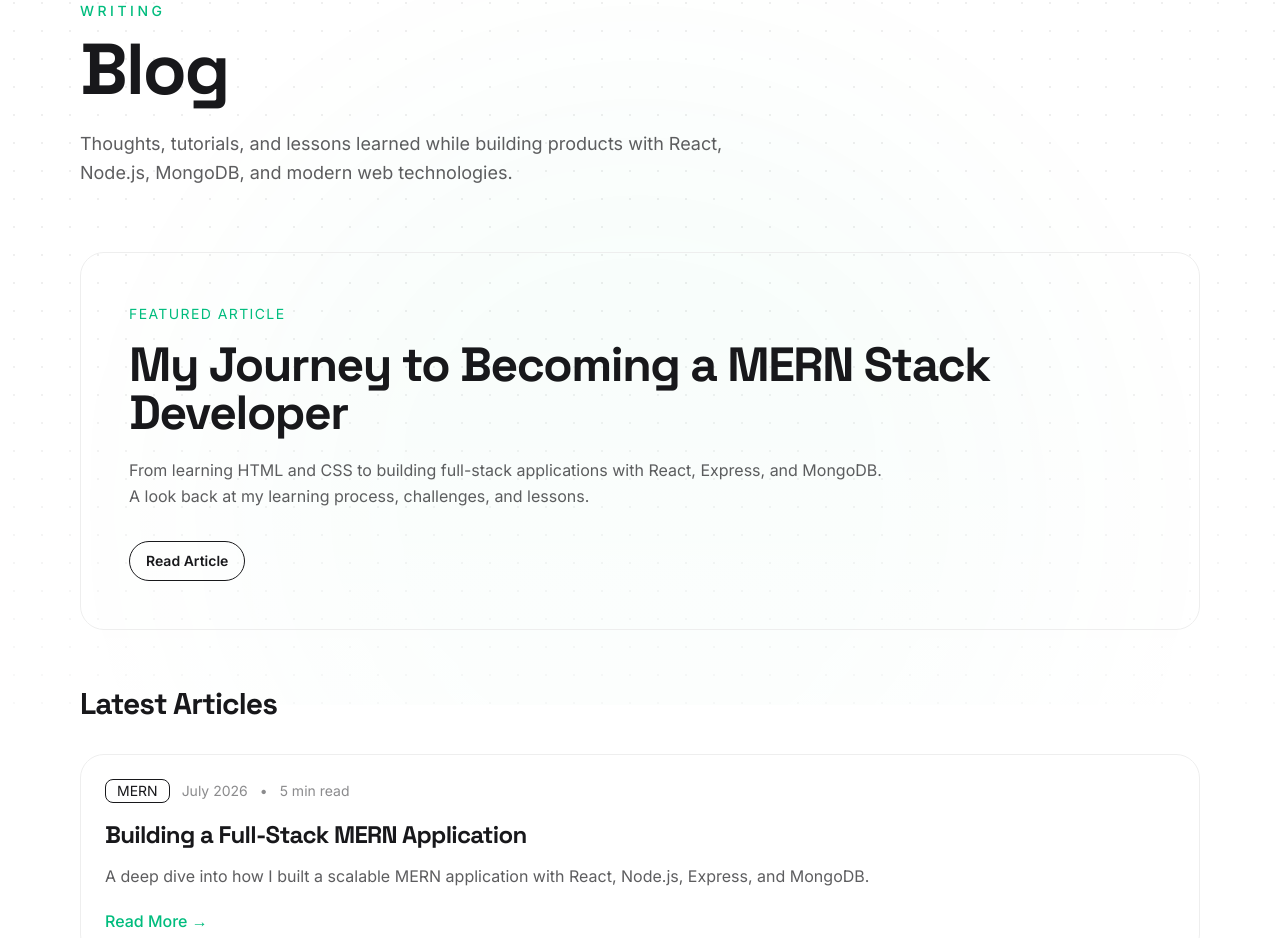
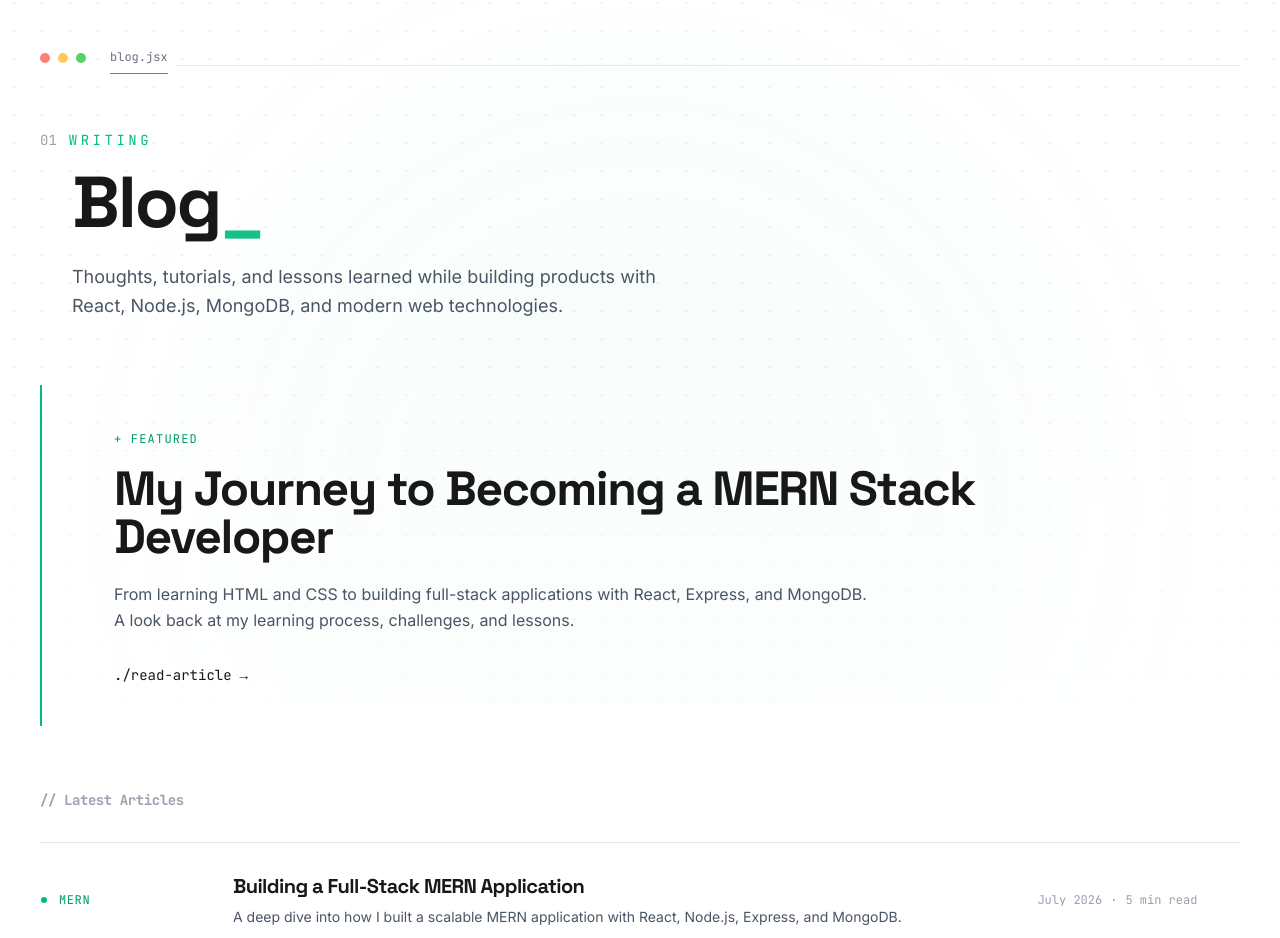
Before and after one commit to asik247/my_protfolio, a React (Vite) app: page /blog in a window 1280 px wide. Shown: the part 95-1033 px from the top of the page. Built offline with nearby package versions, Linux system fonts and the light colour scheme.

Commit message:
blog section done

```diff
--- a/public/projectsData.json
+++ b/public/projectsData.json
@@ -67,18 +67,16 @@
       "accessibilityScore": 94,
       "responsiveScore": 100
     },
-    "liveLink": "https://localchefbazaar-demo.netlify.app",
+
     "githubClient": "https://github.com/asik247/localchefbazaar-client",
     "githubServer": "https://github.com/asik247/localchefbazaar-server",
     "thumbnail": "https://placehold.co/800x600/png?text=LocalChefBazaar",
     "coverImage": "https://i.ibb.co.com/8LkRWgjq/localchefbazaar-home.jpg",
     "gallery": [
       "https://i.ibb.co.com/39JDY7tQ/localchefbazaar-chef-home.jpg",
-
       "https://i.ibb.co.com/GvxvNtmn/localchefbazaar-order-requests.jpg",
       "https://i.ibb.co.com/sd5qCYwR/localchefbazaar-manage-users.jpg",
       "https://i.ibb.co.com/TMNMtJQ9/localchefbazaar-platform-stats.jpg"
-
     ],
     "testimonial": {
       "name": "Project Reviewer",
@@ -154,7 +152,7 @@
       "accessibilityScore": 94,
       "responsiveScore": 100
     },
-    "liveLink": "https://zap-shift-demo.netlify.app",
+
     "githubClient": "https://github.com/asik247/zap-shift-client",
     "githubServer": "https://github.com/asik247/zap-shift-server",
     "thumbnail": "https://placehold.co/800x600/png?text=Zap-Shift",
@@ -170,6 +168,92 @@
       "name": "Project Reviewer",
       "designation": "Senior Developer",
       "quote": "Well-structured project with strong technical implementation."
+    }
+  },
+  {
+    "_id": {
+      "$oid": "8f219e9cb0eb53f16947ccf2"
+    },
+    "projectId": 4,
+    "projectName": "Abash Builders & Lands",
+    "slug": "abash-builders-lands",
+    "featured": true,
+    "status": "Completed",
+    "role": "Full Stack Developer",
+    "teamSize": 1,
+    "year": 2026,
+    "duration": "2-3 Months",
+    "overview": "Abash Builders & Lands is a modern real estate platform designed to showcase residential and commercial properties, streamline property inquiries, and provide a seamless browsing experience for potential buyers and investors.",
+    "problem": "Traditional property listing methods lacked an engaging digital presence, making it difficult for users to discover available properties and connect with real estate agents efficiently.",
+    "solution": "Developed a responsive full-stack real estate platform with property listings, advanced search functionality, inquiry management, and a professional user interface to enhance customer engagement.",
+    "whatIBuilt": [
+      "Modern real estate frontend application",
+      "Property listing management system",
+      "Advanced property search and filtering",
+      "Responsive landing pages",
+      "Inquiry and contact management system"
+    ],
+    "techStack": [
+      "React",
+      "Tailwind CSS",
+      "Firebase",
+      "Node.js",
+      "Express.js",
+      "MongoDB"
+    ],
+    "keyFeatures": [
+      "Property Listings",
+      "Advanced Search",
+      "Property Details Page",
+      "Responsive Design",
+      "Contact & Inquiry Forms",
+      "Secure Authentication"
+    ],
+    "responsibilities": [
+      "UI/UX Design",
+      "Frontend Development",
+      "Backend Development",
+      "Database Design",
+      "Deployment"
+    ],
+    "challenges": [
+      "Managing large property datasets",
+      "Optimizing property search performance",
+      "Building responsive layouts across devices",
+      "Ensuring secure data handling"
+    ],
+    "resultsAndImpact": [
+      "Improved online visibility for properties",
+      "Enhanced user engagement and inquiry generation",
+      "Provided a scalable digital platform for future business growth"
+    ],
+    "futureImprovements": [
+      "Interactive map integration",
+      "Property comparison feature",
+      "Real-time chat support",
+      "AI-powered property recommendations"
+    ],
+    "metrics": {
+      "performanceScore": 96,
+      "seoScore": 95,
+      "accessibilityScore": 93,
+      "responsiveScore": 100
+    },
+    "liveLink": "https://abash-builders-and-lands.vercel.app/",
+    "githubClient": "https://github.com/asik247",
+    "githubServer": "https://github.com/asik247",
+    "thumbnail": "https://placehold.co/800x600/png?text=Abash+Builders+%26+Lands",
+    "coverImage": "https://i.ibb.co.com/mCC3cnMx/Screenshot-91.png",
+    "gallery": [
+      "https://i.ibb.co.com/mrjrpVbc/Screenshot-92.png",
+      "https://i.ibb.co.com/TBtzhcy6/Screenshot-95.png",
+      "https://i.ibb.co.com/pv3NkNNR/Screenshot-94.png",
+      "https://i.ibb.co.com/gFBYCthy/Screenshot-93.png"
+    ],
+    "testimonial": {
+      "name": "Project Reviewer",
+      "designation": "Real Estate Consultant",
+      "quote": "A clean and professional real estate platform with excellent user experience and modern design standards."
     }
   },
   {
@@ -259,91 +343,6 @@
   },
   {
     "_id": {
-      "$oid": "8f219e9cb0eb53f16947ccf2"
-    },
-    "projectId": 4,
-    "projectName": "Thrust",
-    "slug": "thrust",
-    "featured": true,
-    "status": "Completed",
-    "role": "Full Stack Developer",
-    "teamSize": 1,
-    "year": 2026,
-    "duration": "4-6 Months",
-    "overview": "Thrust is a professional full-stack application built to solve real-world business problems with a modern user experience.",
-    "problem": "Users needed a faster, scalable, and more intuitive digital solution.",
-    "solution": "Designed and developed a complete MERN-based platform with secure authentication, dashboards, and responsive UI.",
-    "whatIBuilt": [
-      "Modern frontend application",
-      "REST API backend",
-      "Role-based authentication",
-      "Dashboard and analytics",
-      "Database architecture"
-    ],
-    "techStack": [
-      "React",
-      "Tailwind CSS",
-      "Firebase",
-      "Node.js",
-      "Express.js",
-      "MongoDB"
-    ],
-    "keyFeatures": [
-      "Authentication",
-      "Responsive Design",
-      "Dashboard",
-      "CRUD Operations",
-      "Search & Filtering",
-      "Secure APIs"
-    ],
-    "responsibilities": [
-      "UI/UX Design",
-      "Frontend Development",
-      "Backend Development",
-      "Database Design",
-      "Deployment"
-    ],
-    "challenges": [
-      "Performance optimization",
-      "Authentication security",
-      "State management",
-      "Scalable architecture"
-    ],
-    "resultsAndImpact": [
-      "Improved user experience",
-      "Reduced manual workflow",
-      "Scalable foundation for future growth"
-    ],
-    "futureImprovements": [
-      "Mobile app",
-      "AI features",
-      "Real-time notifications"
-    ],
-    "metrics": {
-      "performanceScore": 95,
-      "seoScore": 92,
-      "accessibilityScore": 94,
-      "responsiveScore": 100
-    },
-    "liveLink": "https://thrust-demo.netlify.app",
-    "githubClient": "https://github.com/asik247/thrust-client",
-    "githubServer": "https://github.com/asik247/thrust-server",
-    "thumbnail": "https://placehold.co/800x600/png?text=Thrust",
-    "coverImage": "https://placehold.co/1600x900/png?text=Thrust+Cover",
-    "gallery": [
-      "https://placehold.co/1600x900/png?text=Thrust+Screen+1",
-      "https://placehold.co/1600x900/png?text=Thrust+Screen+2",
-      "https://placehold.co/1600x900/png?text=Thrust+Screen+3",
-      "https://placehold.co/1600x900/png?text=Thrust+Screen+4"
-    ],
-    "testimonial": {
-      "name": "Project Reviewer",
-      "designation": "Senior Developer",
-      "quote": "Well-structured project with strong technical implementation."
-    }
-  },
-  {
-    "_id": {
       "$oid": "5ec84d8dbc74254770f58904"
     },
     "projectId": 5,
@@ -414,12 +413,13 @@
     "githubClient": "https://github.com/asik247/skillshare-lms-client",
     "githubServer": "https://github.com/asik247/skillshare-lms-server",
     "thumbnail": "https://placehold.co/800x600/png?text=SkillShare LMS",
-    "coverImage": "https://placehold.co/1600x900/png?text=SkillShare LMS+Cover",
+    "coverImage": "https://i.ibb.co.com/d0Ywg4Tb/Screenshot-83.png",
     "gallery": [
-      "https://placehold.co/1600x900/png?text=SkillShare LMS+Screen+1",
-      "https://placehold.co/1600x900/png?text=SkillShare LMS+Screen+2",
-      "https://placehold.co/1600x900/png?text=SkillShare LMS+Screen+3",
-      "https://placehold.co/1600x900/png?text=SkillShare LMS+Screen+4"
+      "https://i.ibb.co.com/LzLdJPFw/Screenshot-85.png",
+      "https://i.ibb.co.com/tPKXjGsK/Screenshot-90.png",
+      "https://i.ibb.co.com/kswnMk1X/Screenshot-84.png",
+      "https://i.ibb.co.com/bjqkhX9Z/Screenshot-88.png",
+      "https://i.ibb.co.com/YT2HpPrL/Screenshot-87.png"
     ],
     "testimonial": {
       "name": "Project Reviewer",
@@ -499,12 +499,12 @@
     "githubClient": "https://github.com/asik247/smartdeals-auction-client",
     "githubServer": "https://github.com/asik247/smartdeals-auction-server",
     "thumbnail": "https://placehold.co/800x600/png?text=SmartDeals Auction",
-    "coverImage": "https://placehold.co/1600x900/png?text=SmartDeals Auction+Cover",
+    "coverImage": "https://i.ibb.co.com/SwFmvtQn/Screenshot-71.png",
     "gallery": [
-      "https://placehold.co/1600x900/png?text=SmartDeals Auction+Screen+1",
-      "https://placehold.co/1600x900/png?text=SmartDeals Auction+Screen+2",
-      "https://placehold.co/1600x900/png?text=SmartDeals Auction+Screen+3",
-      "https://placehold.co/1600x900/png?text=SmartDeals Auction+Screen+4"
+      "https://i.ibb.co.com/rRQJcmsb/Screenshot-75.png",
+      "https://i.ibb.co.com/8g7JP4s9/Screenshot-76.png",
+      "https://i.ibb.co.com/6cNfxvC6/Screenshot-72.png",
+      "https://i.ibb.co.com/YTw8zJ95/Screenshot-73.png"
     ],
     "testimonial": {
       "name": "Project Reviewer",
@@ -754,12 +754,12 @@
     "githubClient": "https://github.com/asik247/payoo-mfs-client",
     "githubServer": "https://github.com/asik247/payoo-mfs-server",
     "thumbnail": "https://placehold.co/800x600/png?text=Payoo MFS",
-    "coverImage": "https://placehold.co/1600x900/png?text=Payoo MFS+Cover",
+    "coverImage": "https://i.ibb.co.com/3mwfgjDj/Screenshot-78.png",
     "gallery": [
-      "https://placehold.co/1600x900/png?text=Payoo MFS+Screen+1",
-      "https://placehold.co/1600x900/png?text=Payoo MFS+Screen+2",
-      "https://placehold.co/1600x900/png?text=Payoo MFS+Screen+3",
-      "https://placehold.co/1600x900/png?text=Payoo MFS+Screen+4"
+      "https://i.ibb.co.com/sJswdLTZ/Screenshot-77.png",
+      "https://i.ibb.co.com/r2M7xYPV/Screenshot-81.png",
+      "https://i.ibb.co.com/PsJgvtPY/Screenshot-79.png",
+      "https://i.ibb.co.com/r2rtkMtd/Screenshot-82.png"
     ],
     "testimonial": {
       "name": "Project Reviewer",
--- a/src/Pages/Blog/Blog.jsx
+++ b/src/Pages/Blog/Blog.jsx
@@ -31,101 +31,127 @@ const blogPosts = [
     },
 ];
 
+// Syntax-style color per category — mirrors how an editor colors tags/keywords
+const categoryStyles = {
+    MERN: { text: 'text-emerald-600', dot: 'bg-emerald-500', border: 'group-hover:border-emerald-500/40' },
+    Backend: { text: 'text-amber-600', dot: 'bg-amber-500', border: 'group-hover:border-amber-500/40' },
+    Frontend: { text: 'text-violet-600', dot: 'bg-violet-500', border: 'group-hover:border-violet-500/40' },
+};
+
 const Blog = () => {
     return (
-        <section className="min-h-screen py-24">
-            <div className="max-w-6xl mx-auto px-4">
+        <section className="min-h-screen py-26 md:py-34 ">
+            <div className="w-full p-2">
+
+                {/* Editor tab bar — signature element */}
+                <div className="flex items-center gap-2 mb-16">
+                    <span className="w-2.5 h-2.5 rounded-full bg-[#FF5F56]/80" />
+                    <span className="w-2.5 h-2.5 rounded-full bg-[#FFBD2E]/80" />
+                    <span className="w-2.5 h-2.5 rounded-full bg-[#27C93F]/80" />
+                    <span className="ml-4 font-mono text-xs text-gray-500 border-b border-emerald-500 pb-2 -mb-2">
+                        blog.jsx
+                    </span>
+                    <div className="flex-1 border-b border-gray-200 pb-2 -mb-2" />
+                </div>
 
                 {/* Header */}
                 <div className="mb-16">
-                    <p className="text-emerald-500 uppercase tracking-[0.25em] text-sm font-medium mb-3">
+                    <div className="flex items-baseline gap-3 mb-4">
+                        <span className="font-mono text-sm text-gray-400">01</span>
+                        <p className="text-emerald-500 uppercase tracking-[0.25em] text-sm font-mono">
                             Writing
                         </p>
+                    </div>
 
-                    <h1 className="text-5xl md:text-7xl font-bold mb-6">
+                    <h1 className="text-5xl md:text-7xl font-bold mb-6 pl-8">
                         Blog
+                        <span className="text-emerald-500 animate-pulse">_</span>
                     </h1>
 
-                    <p className="max-w-2xl text-lg text-base-content/70 leading-relaxed">
+                    <p className="max-w-2xl text-lg text-gray-600 leading-relaxed pl-8">
                         Thoughts, tutorials, and lessons learned while building
                         products with React, Node.js, MongoDB, and modern web
                         technologies.
                     </p>
                 </div>
 
-                {/* Featured Article */}
-                <div className="border border-base-300 rounded-3xl p-8 md:p-12 mb-14 hover:border-emerald-500/40 transition-all duration-300">
-                    <span className="text-sm uppercase tracking-widest text-emerald-500">
-                        Featured Article
+                {/* Featured Article — git-diff-add styling */}
+                <Link
+                    to="#"
+                    className="group relative block pl-8 mb-16 border-l-2 border-emerald-500 rounded-r-xl "
+                >
+                    <div className="p-8 md:p-10">
+                        <span className="font-mono text-xs uppercase tracking-widest text-emerald-600">
+                            + Featured
                         </span>
 
-                    <h2 className="text-3xl md:text-5xl font-bold mt-4 mb-5">
+                        <h2 className="text-3xl md:text-5xl font-bold mt-4 mb-5  group-hover:text-emerald-600 transition-colors duration-300">
                             My Journey to Becoming a MERN Stack Developer
                         </h2>
 
-                    <p className="text-base-content/70 max-w-3xl leading-relaxed">
+                        <p className="text-gray-600 max-w-3xl leading-relaxed">
                             From learning HTML and CSS to building full-stack
                             applications with React, Express, and MongoDB. A look
                             back at my learning process, challenges, and lessons.
                         </p>
 
-                    <button className="btn btn-outline mt-8 rounded-full">
-                        Read Article
-                    </button>
+                        <span className="inline-flex items-center gap-2 mt-8 font-mono text-sm group-hover:text-emerald-600 transition-colors">
+                            ./read-article
+                            <span className="transition-transform duration-300 group-hover:translate-x-1">→</span>
+                        </span>
                     </div>
+                </Link>
 
                 {/* Articles */}
                 <div className="mb-10">
-                    <h3 className="text-3xl font-bold mb-8">
-                        Latest Articles
+                    <h3 className="font-mono text-sm text-gray-400 mb-8">
+                        // Latest Articles
                     </h3>
 
-                    <div className="grid gap-6">
-                        {blogPosts.map((post) => (
-                            <div
+                    <div className="flex flex-col divide-y divide-gray-200 border-t border-b border-gray-200">
+                        {blogPosts.map((post) => {
+                            const style = categoryStyles[post.category];
+                            return (
+                                <Link
                                     key={post.id}
-                                className="group border border-base-300 rounded-3xl p-6 hover:border-emerald-500/40 transition-all duration-300 hover:-translate-y-1"
+                                    to={`/blog/${post.id}`}
+                                    className={`group flex flex-col md:flex-row md:items-center gap-3 md:gap-8 py-7 px-4 -mx-4 rounded-lg border border-transparent transition-all duration-300  ${style.border}`}
                                 >
-                                <div className="flex flex-wrap gap-3 items-center mb-4">
-                                    <span className="badge badge-outline">
+                                    <div className="flex items-center gap-3 md:w-40 shrink-0">
+                                        <span className={`w-1.5 h-1.5 rounded-full ${style.dot}`} />
+                                        <span className={`font-mono text-xs uppercase tracking-wider ${style.text}`}>
                                             {post.category}
-                                    </span>
-
-                                    <span className="text-sm text-base-content/50">
-                                        {post.date}
-                                    </span>
-
-                                    <span className="text-sm text-base-content/50">
-                                        •
-                                    </span>
-
-                                    <span className="text-sm text-base-content/50">
-                                        {post.readTime}
                                         </span>
                                     </div>
 
-                                <h4 className="text-2xl font-semibold mb-3 group-hover:text-emerald-500 transition-colors">
+                                    <div className="flex-1">
+                                        <h4 className="text-xl font-semibold mb-1.5 group-hover:text-emerald-600 transition-colors">
                                             {post.title}
                                         </h4>
-
-                                <p className="text-base-content/70 leading-relaxed mb-5">
+                                        <p className="text-gray-600 text-sm leading-relaxed max-w-2xl">
                                             {post.description}
                                         </p>
+                                    </div>
 
-                                <Link
-                                    className="text-emerald-500 font-medium inline-flex items-center gap-2"
-                                >
-                                    Read More →
+                                    <div className="flex items-center gap-2 font-mono text-xs text-gray-400 md:w-40 shrink-0 md:justify-end">
+                                        <span>{post.date}</span>
+                                        <span>·</span>
+                                        <span>{post.readTime}</span>
+                                    </div>
+
+                                    <span className="hidden md:block font-mono text-gray-400 group-hover:text-emerald-600 transition-all duration-300 opacity-0 group-hover:opacity-100 group-hover:translate-x-1">
+                                        →
+                                    </span>
                                 </Link>
-                            </div>
-                        ))}
+                            );
+                        })}
                     </div>
                 </div>
 
                 {/* Footer Note */}
-                <div className="mt-20 border-t border-base-300 pt-10">
-                    <p className="text-base-content/50">
-                        More articles coming soon. I regularly write about web
+                <div className="mt-16 pt-8 border-t border-gray-200">
+                    <p className="font-mono text-sm text-gray-400">
+                        // More articles coming soon. I regularly write about web
                         development, MERN stack projects, and lessons learned
                         while building software.
                     </p>
--- a/src/Pages/Projects/Projects.jsx
+++ b/src/Pages/Projects/Projects.jsx
@@ -88,9 +88,9 @@ const Projects = () => {
                                 {project.role}
                             </p>
 
-                            {project.liveUrl ? (
+                            {project.liveLink ? (
 
-                                  < a href={project.liveUrl}
+                                  < a href={project.liveLink}
                                     target="_blank"
                                     rel="noopener noreferrer"
                                     onClick={(e) => e.stopPropagation()}
```
Lines whose indentation alone changed are shown as unchanged.
